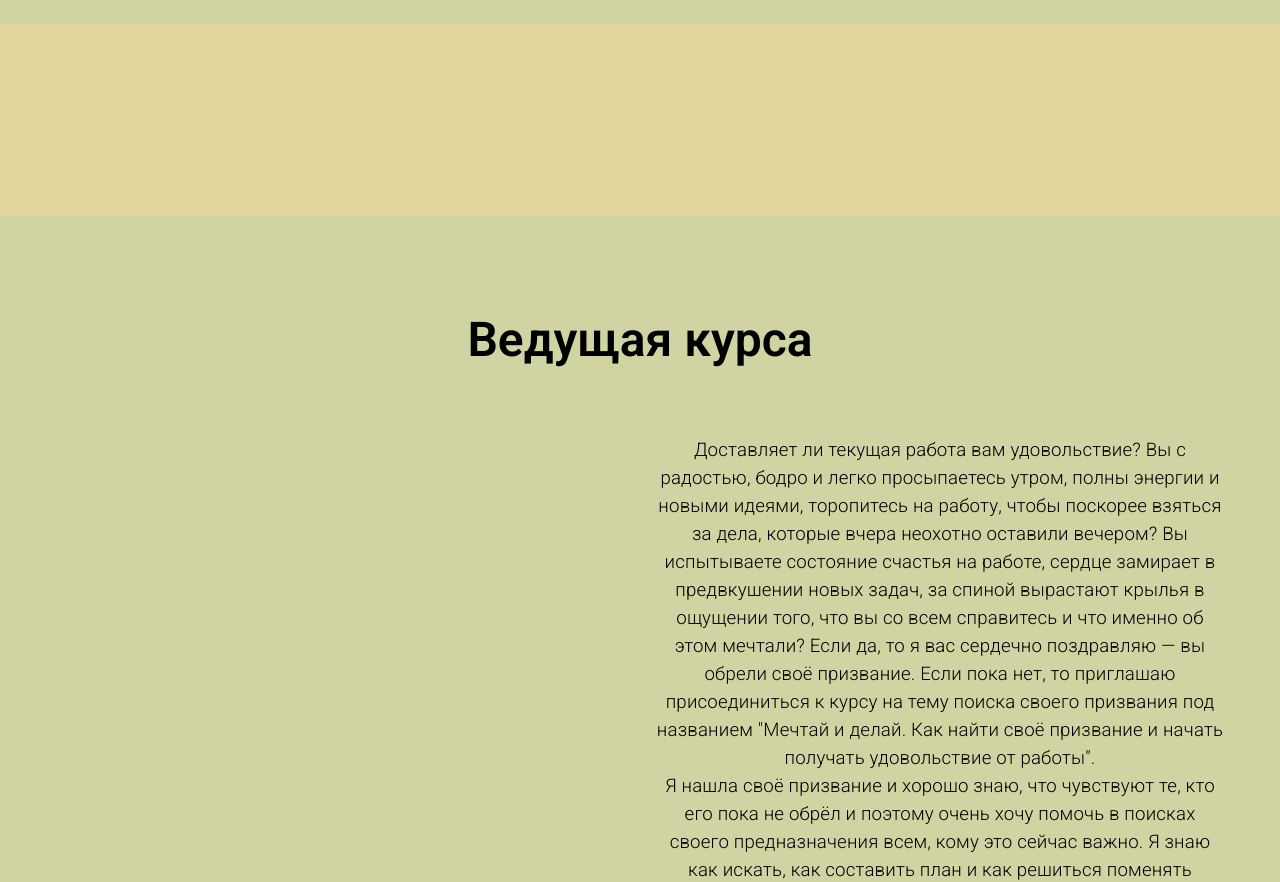
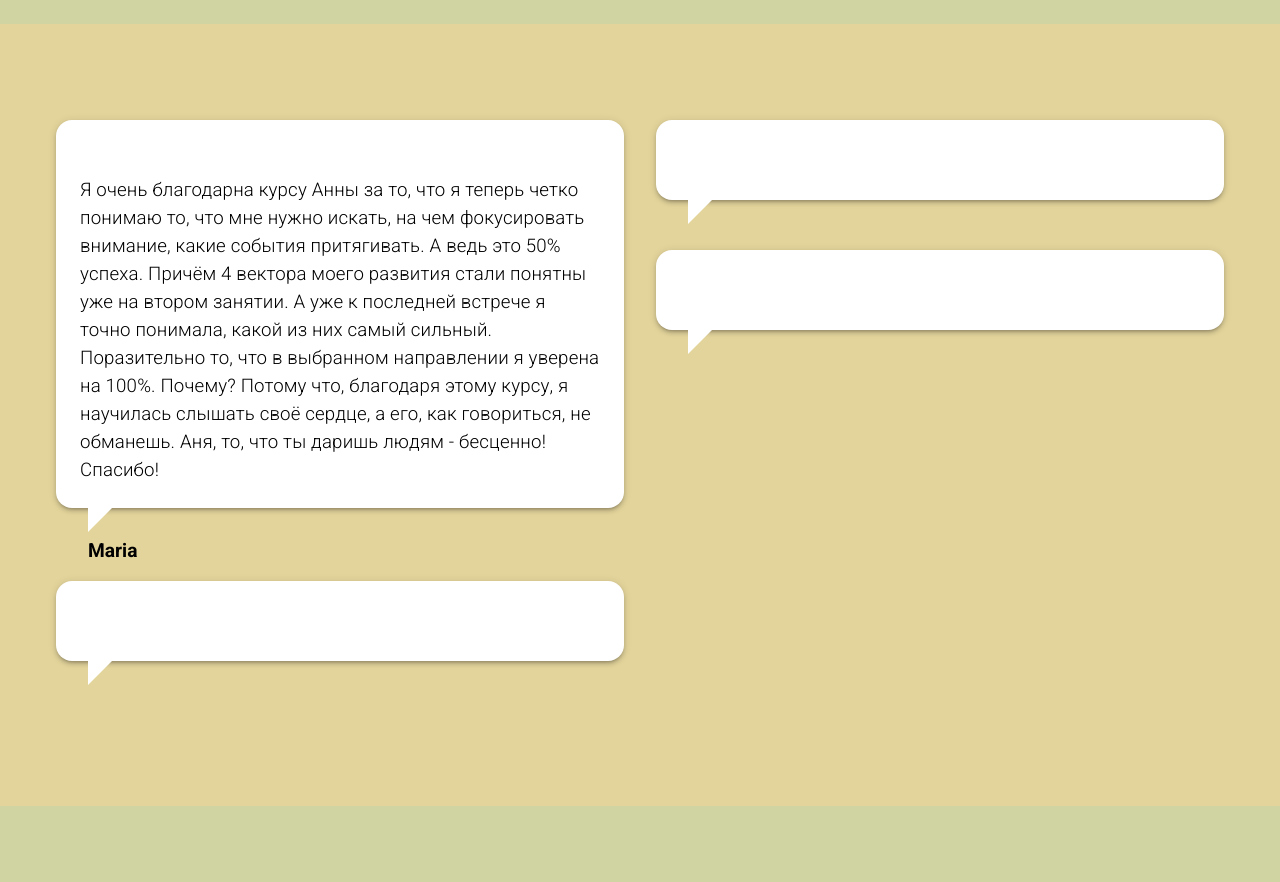
Before and after one commit to JDavidMoreno/landing_page, a Gatsby site: page / in a window 1280 px wide. Shown: the part 3400-4282 px from the top of the page. Built offline with nearby package versions, Linux system fonts and the light colour scheme; Gatsby itself is replaced by a stand-in of ours.

Commit message:
Added Sandwitch

```diff
--- /dev/null
+++ b/src/components/Sandwitch.js
@@ -0,0 +1,41 @@
+
+import React from "react";
+
+import { ThemeProvider } from "@material-ui/core/styles";
+import Typography from "@material-ui/core/Typography";
+import Box from "@material-ui/core/Box";
+
+import theme from "../styles/typo_theme";
+
+
+export default function Sandwitch(props) {
+    const styles = {
+        tail: {
+            width: 0,
+            height: 0,
+            marginLeft: '2rem',
+            border: '12px solid',
+            borderColor: '#fff transparent transparent #fff',
+            marginBottom: '0.4rem'
+        }
+    }
+
+    return (
+        <ThemeProvider theme={ theme }>
+            <Box bgcolor="background.paper" borderRadius={16} p={3} boxShadow={3}>
+                <Typography variant="body1">
+                    { props.children }
+                </Typography>
+            </Box>
+            <div style={ styles.tail } />
+            <div style={{paddingLeft: '2rem'}}>
+            <Typography variant="span">
+                <Box fontWeight="fontWeightBold" fontSize="1.2rem">
+                    { props.name || '' }
+                </Box>
+            </Typography>
+            </div>
+            <br />
+        </ThemeProvider>
+    );
+}
--- a/src/components/formatting.js
+++ b/src/components/formatting.js
@@ -38,7 +38,6 @@ export function ImgParagraph(props) {
                 <Grid container spacing={3}>
                     <Grid item xs={12}>
                         { title }
-                        ss
                         <img src={ props.src || icon } alt={ props.alt || "icon" } style={{maxHeight: 30, maxWidth: 30, marginBottom: "1rem"}} />
                         <Typography variant="body1" gutterBottom={true} className={ styles.format_image_p }>
                             { props.children }
--- a/src/pages/index.js
+++ b/src/pages/index.js
@@ -9,10 +9,11 @@ import Divider from '@material-ui/core/Divider';
 
 import { ThemeProvider } from "@material-ui/core/styles";
 
-import Footer from "../components/footer";
-import Section from "../components/section";
-import Image from "../components/image";
-import { Title, ImgParagraph, ImgFit } from "../components/formatting";
+import Footer from "../components/Footer";
+import Section from "../components/Section";
+import Image from "../components/Image";
+import Sandwitch from "../components/Sandwitch";
+import { Title, ImgParagraph, ImgFit } from "../components/Formatting";
 
 
 
@@ -85,6 +86,7 @@ export default class App extends React.Component {
                         </Grid>
                     </Grid>
                 </Section>
+                {/* Como funciona */}
                 <Section color="#e3d49b" align="left">
                     <Title variant="h4" align="center">Kak eto pabotaet?</Title>
                     <br/>
@@ -112,6 +114,7 @@ export default class App extends React.Component {
                         </Grid>
                     </Grid>
                 </Section>
+                {/* Detalles */}
                 <Section color="#d0d4a2" align="center">
                     <Title variant="h4" align="center">
                         Детали программы
@@ -137,16 +140,28 @@ export default class App extends React.Component {
                         </Grid>
                     </Grid>
                 </Section>
+                {/* Bocadillos */}
                 <Section color="#e3d49b" align="left">
                     <Grid container spacing={4}>
                         <Grid item sm={12} md={6}>
+                            <Sandwitch name="Maria">
+                                Я очень благодарна курсу Анны за то, что я теперь четко понимаю то, что мне нужно искать, на чем фокусировать внимание, какие события притягивать. А ведь это 50% успеха. Причём 4 вектора моего развития стали понятны уже на втором занятии. А уже к последней встрече я точно понимала, какой из них самый сильный. Поразительно то, что в выбранном направлении я уверена на 100%. Почему? Потому что, благодаря этому курсу, я научилась слышать своё сердце, а его, как говориться, не обманешь. Аня, то, что ты даришь людям - бесценно! Спасибо!
+                            </Sandwitch>
+                            <Sandwitch>
 
+                            </Sandwitch>
                         </Grid>
                         <Grid item sm={12} md={6}>
+                            <Sandwitch>
 
+                            </Sandwitch>
+                            <Sandwitch>
+
+                            </Sandwitch>
                         </Grid>
                     </Grid>
                 </Section>
+                {/*  */}
                 <Section color="#d0d4a2" align="center">
                     <Title>
                         Ведущая курса
```
